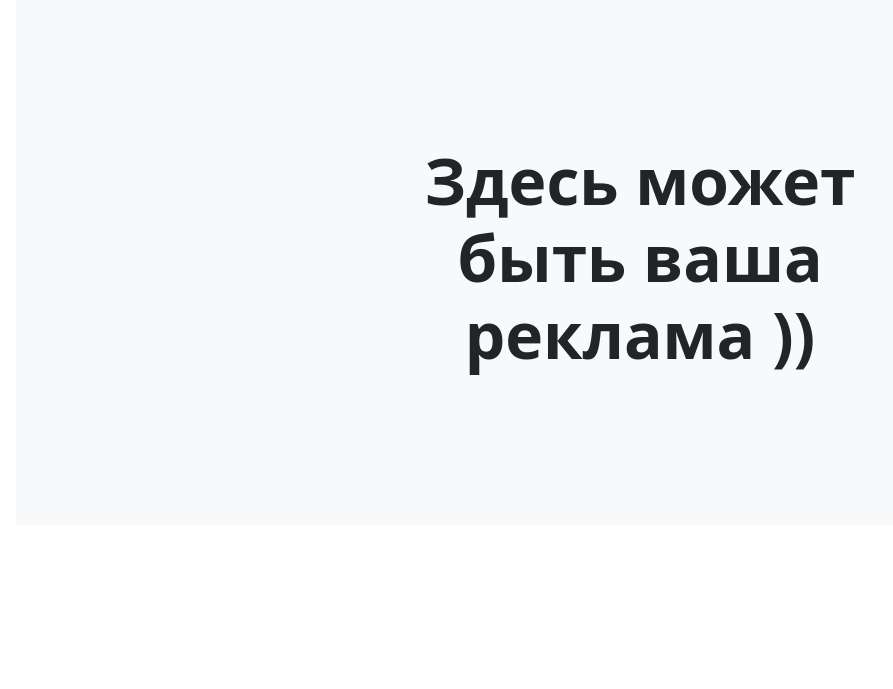
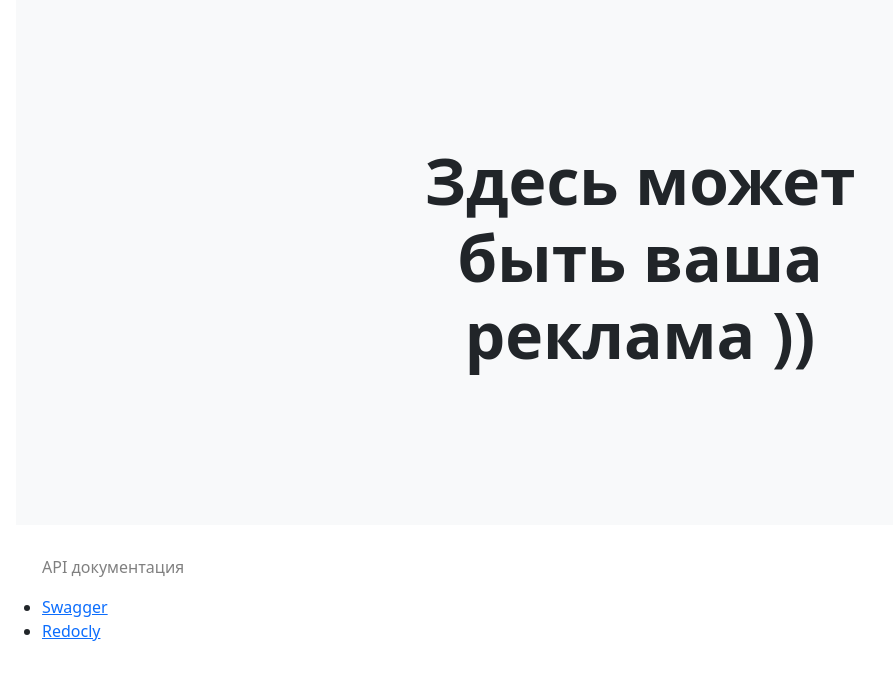
Before and after one commit to MiroshnikOFF/self-study, a Django app: template study/templates/study/home.html in a window 1280 px wide. Shown: the part 147-836 px from the top of the page, without its empty margins (0-893 px from the left). Before the commit the page ends 522 px from the top, so only its background shows below. Run offline with Django 4.2, Linux system fonts and the light colour scheme; the template is opened without the code that fills it, so the values that code supplies are empty; some libraries are stand-ins or nearby versions.

Commit message:
refactor base.html

```diff
--- a/study/templates/study/base.html
+++ b/study/templates/study/base.html
@@ -67,6 +67,15 @@
 {% block content %}
 {% endblock %}
 
+<div class="list-footer-display">
+    <div class="row" style="margin: 30px">
+        <p style="color: grey">API документация</p>
+        <ul>
+            <li><a href="{% url 'schema-swagger-ui' %}">Swagger</a></li>
+            <li><a href="{% url 'schema-redoc' %}">Redocly</a></li>
+        </ul>
+    </div>
+</div>
 <script src="{% static 'js/bootstrap.bundle.min.js' %}"></script>
 </body>
 </html>
```
